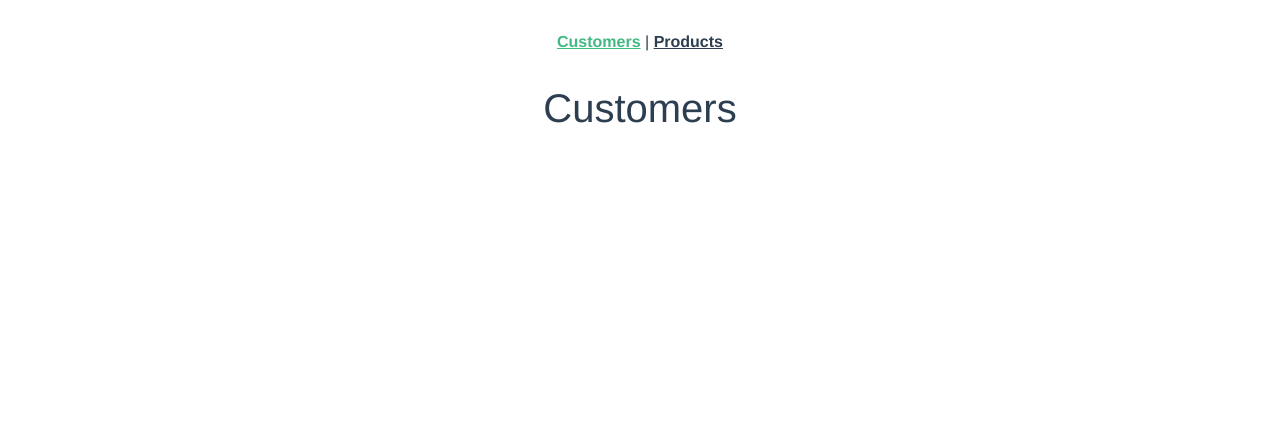
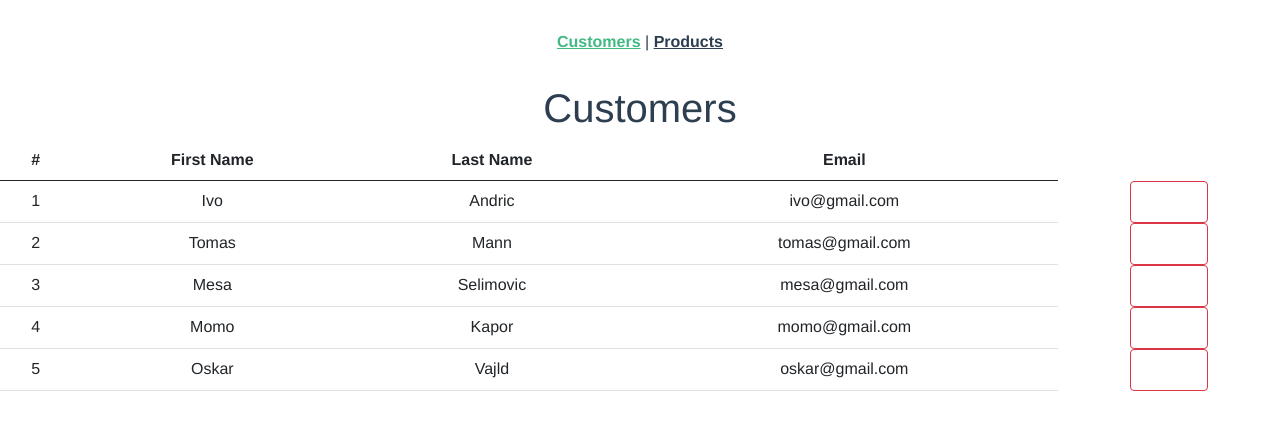
Before and after one commit to NevenaU/app-store, a Vue app: page /#/customers in a window 1280 px wide. Shown: the top 430 px of the page. Built offline with nearby package versions, Linux system fonts and the light colour scheme.

Commit message:
listed customers, delete customer

```diff
--- a/src/components/AppCustomers.vue
+++ b/src/components/AppCustomers.vue
@@ -1,15 +1,44 @@
 <template>
   <div>
-      <h1>Customers</h1>
+    <h1>Customers</h1>
+    <table class="table">
+      <thead>
+        <tr>
+          <th scope="col">#</th>
+          <th scope="col">First Name</th>
+          <th scope="col">Last Name</th>
+          <th scope="col">Email</th>
+        </tr>
+      </thead>
+      <tbody>
+        <tr v-for="customer in customers" :key="customer.id">
+          <td>{{ customer.id }}</td>
+          <td>{{ customer.firstName }}</td>
+          <td>{{ customer.lastName }}</td>
+          <td>{{ customer.email }}</td>
+          <button @click="removeCustomer(customer.id)" type="button" class="btn btn-danger">Remove</button>
+        </tr>
+      </tbody>
+    </table>
   </div>
 </template>
 
 <script>
+import customerService from '../services/CustomerService.js'
 export default {
+  data() {
+    return {
+      customers: customerService.getAllCustomers(),
+    };
+  },
+  methods: {
+    removeCustomer(customerId) {
+      customerService.removeCustomer(customerId)
 
-}
+    }
+  }
+};
 </script>
 
 <style>
-
 </style>
--- /dev/null
+++ b/src/services/CustomerService.js
@@ -0,0 +1,49 @@
+const customers = [
+  {
+    id: 1,
+    firstName: "Ivo",
+    lastName: "Andric",
+    email: "ivo@gmail.com",
+    cart: [],
+  },
+  {
+    id: 2,
+    firstName: "Tomas",
+    lastName: "Mann",
+    email: "tomas@gmail.com",
+    cart: [],
+  },
+  {
+    id: 3,
+    firstName: "Mesa",
+    lastName: "Selimovic",
+    email: "mesa@gmail.com",
+    cart: [],
+  },
+  {
+    id: 4,
+    firstName: "Momo",
+    lastName: "Kapor",
+    email: "momo@gmail.com",
+    cart: [],
+  },
+  {
+    id: 5,
+    firstName: "Oskar",
+    lastName: "Vajld",
+    email: "oskar@gmail.com",
+    cart: [],
+  },
+];
+class CustomerService {
+  getAllCustomers() {
+    return customers;
+  }
+  removeCustomer(id) {
+    const index = customers.findIndex(customer => customer.id === id)
+    customers.splice(index, 1)
+}
+}
+
+const customerService = new CustomerService();
+export default customerService;
```
Also changed, not shown: src/services/ProductService.js (added).
